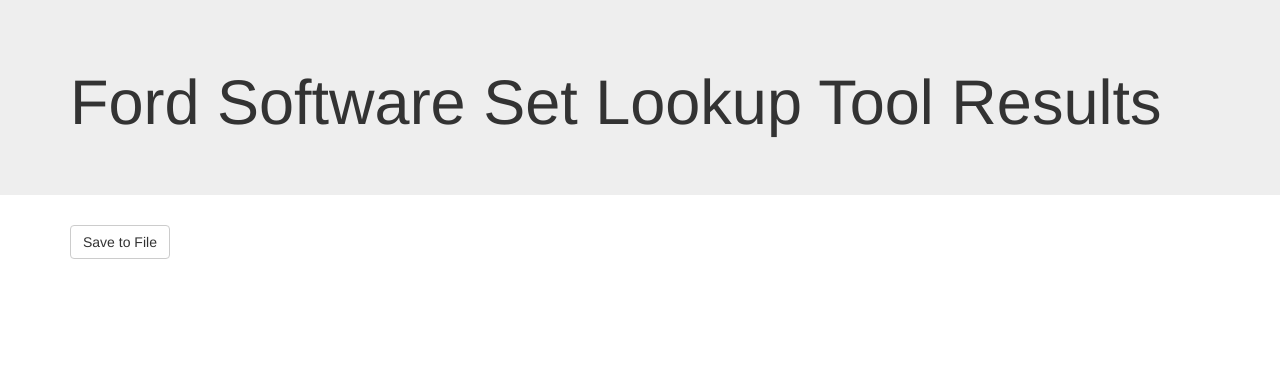
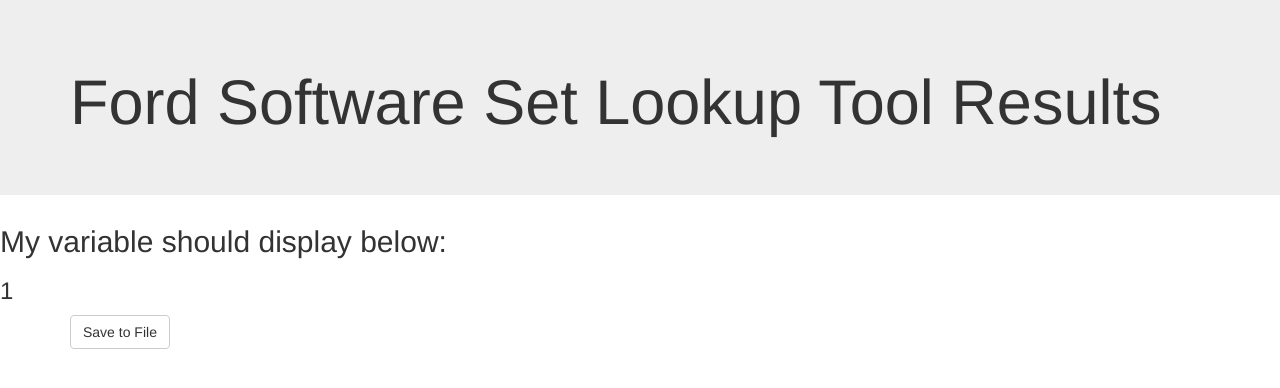
Before and after one commit to michaelrizzo2/Django_michael, a Django app: page /lookuptable/1 in a window 1280 px wide. Shown: the top 388 px of the page. Run offline with Django 3.2, Linux system fonts and the light colour scheme.

Commit message:
Spencer young is a django god.

```diff
--- a/FordApp for Spencer Young/SoftwareSetLookupTool/views.py
+++ b/FordApp for Spencer Young/SoftwareSetLookupTool/views.py
@@ -17,6 +17,8 @@
     my_variable = request.GET.get('build_url')
     context = {'my_variable': build_url}
     return render(request, 'lookuptable.html', context)
+    """
     if request.method=="GET":
         print(request)
     return render(request,"lookuptable.html",{"data": build_url})
+    """
--- a/FordApp for Spencer Young/templates/lookuptable.html
+++ b/FordApp for Spencer Young/templates/lookuptable.html
@@ -12,6 +12,8 @@
         <h1>Ford Software Set Lookup Tool Results</h1>
         </div>
     </div>
+    <h2>My variable should display below:</h2>
+    <h3>{{my_variable}}</h3>
     <div class="container">
       <form method="POST">
         {% csrf_token %}
```
Also changed, not shown: FordApp for Spencer Young/db.sqlite3 (deleted).
